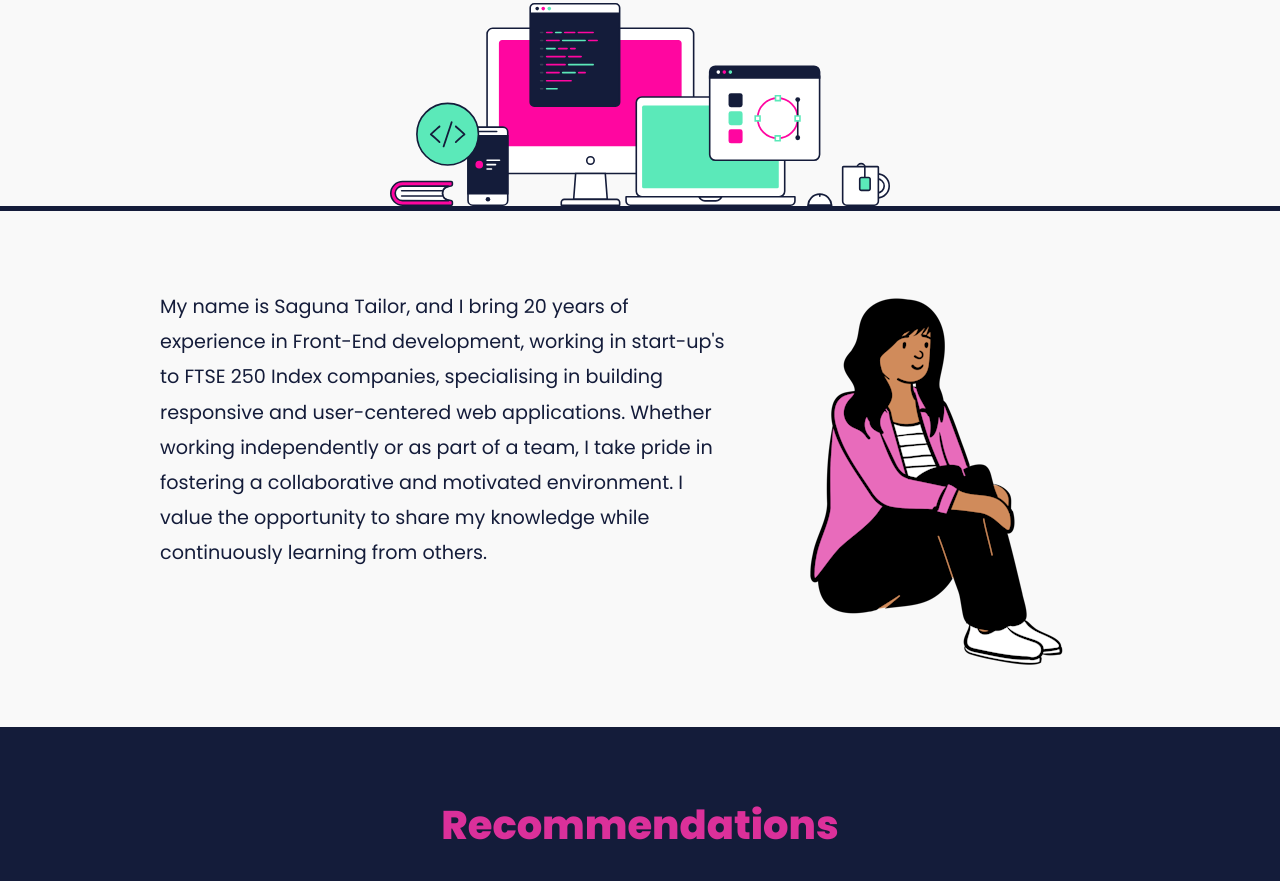
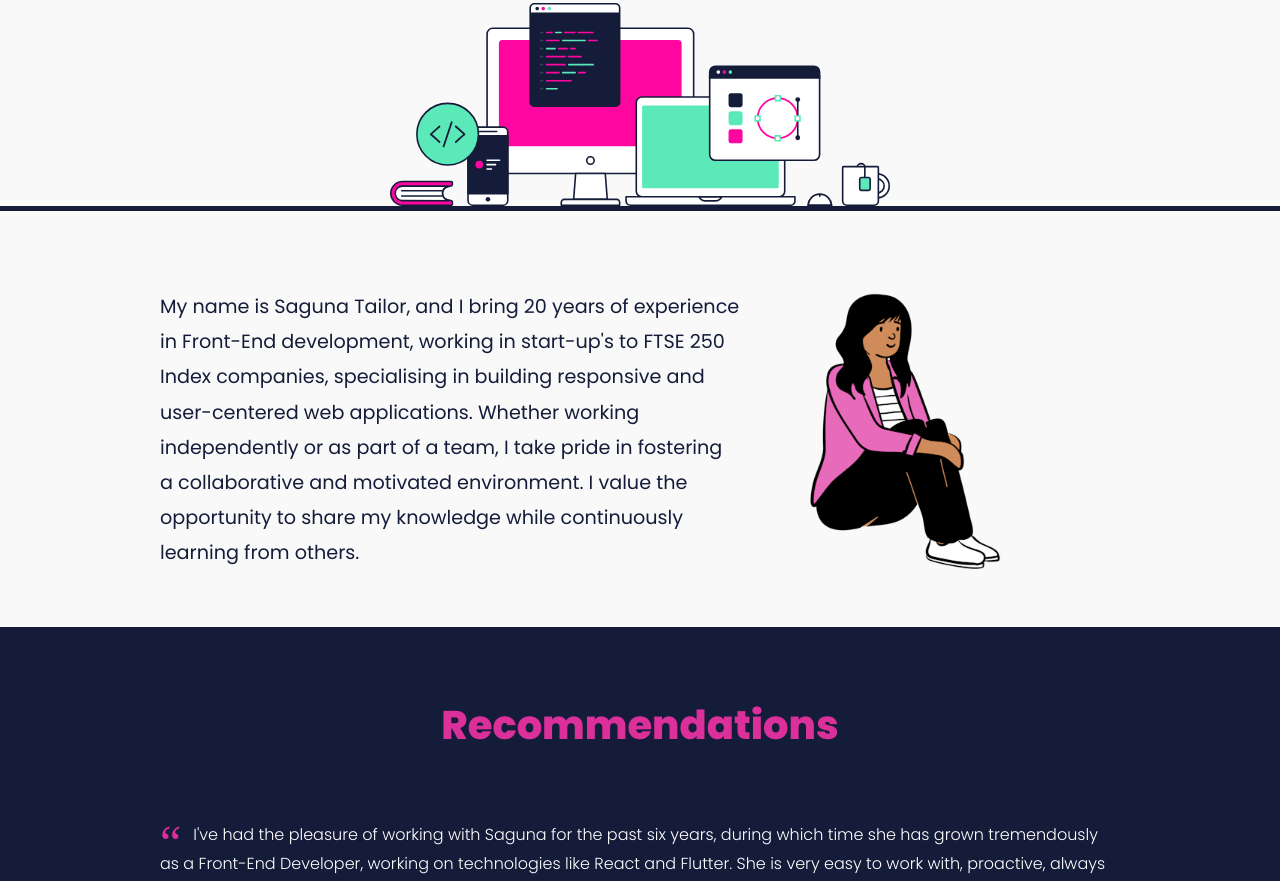
Before and after one commit to sagunatailor/portfolio, a website: page index.html in a window 1280 px wide. Shown: the part 407-1288 px from the top of the page. Drawn offline with Linux system fonts and the light colour scheme.

Commit message:
max height on section#about div figure img

```diff
--- a/css/styles.css
+++ b/css/styles.css
@@ -471,6 +471,9 @@
   html body main section.about > div > div {
     max-width: 580px;
   }
+  section#about div figure img {
+    max-height: 300px;
+  }
   html body main section.brands {
     /* Styles for the modal */
   }
```
